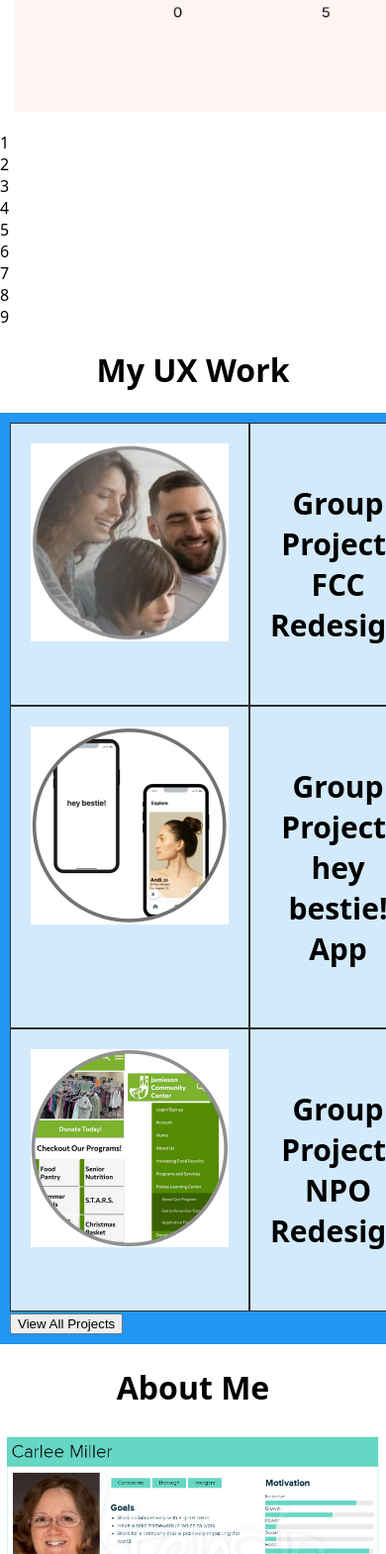
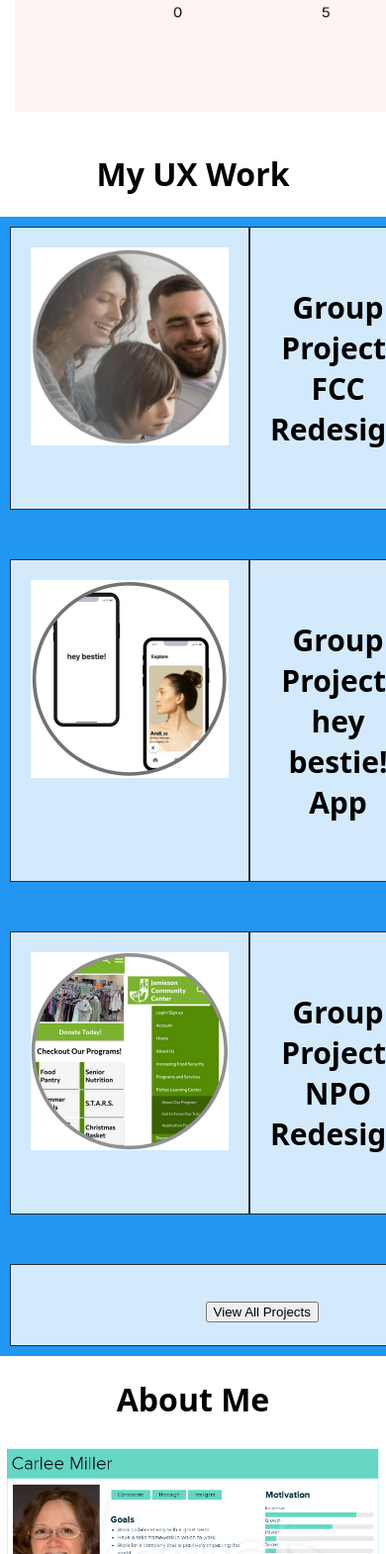
Before and after one commit to CarleeMarie/UX-UI-Portfolio, a plain HTML site: page index.html in a window 390 px wide. Shown: the part 2598-4168 px from the top of the page at 99% size. Drawn offline with Linux system fonts and the light colour scheme.

Commit message:
more grid

```diff
--- a/css/style.css
+++ b/css/style.css
@@ -13,7 +13,6 @@ body {
 
 .nav ul {
     display: inline-block;
-    background: #eb4095;
     list-style-type: none;
     margin: 0;
     padding: 5px;
@@ -41,11 +40,13 @@ body {
 .myWork h1 {
     text-align: center;
 }
+/* begin grid */
 .workGrid {
     display: grid;
     grid-template-columns: auto auto auto;
     background-color: #2196F3;
     padding: 10px;
+    row-gap: 50px;
   }
   .item1 {
     background-color: rgba(255, 255, 255, 0.8);
@@ -110,8 +111,16 @@ body {
     font-size: 30px;
     text-align: center;
   }
-
-
+  .item4 {
+    background-color: rgba(255, 255, 255, 0.8);
+    border: 1px solid rgba(0, 0, 0, 0.8);
+    padding: 20px;
+    font-size: 30px;
+    text-align: center;
+    grid-column-start: 1;
+    grid-column-end: 4;
+  }
+/* end grid */
 .AboutMe h1 {
     text-align: center;
 }
@@ -143,25 +152,11 @@ footer li {
         margin: 0 auto;
         padding: 15px;
     }
-    #workGrid {
-        margin: 10vh 23vw;
-        height: 80vh;
-        width: 54vh;
+    .workGrid {
         display: grid;
-        grid-template-columns: 1fr;
-        grid-template-rows: repeat(9, 1fr);
-        grid-template-areas:
-        "photo1"
-        "summary1"
-        "button1"
-        "button2"
-        "summary2"
-        "photo2"
-        "photo3"
-        "summary3"
-        "button3"
-        "seeAll"
-        ;
+        grid-template-columns: auto;
+        background-color: #2196F3;
+        padding: 10px;
     }
 }
 
--- a/index.html
+++ b/index.html
@@ -73,17 +73,6 @@
       </div>
     </div>
     <!-- My Work Section Constructed using CSS Grid -->
-    <div class="grid-container">
-      <div class="grid-item">1</div>
-      <div class="grid-item">2</div>
-      <div class="grid-item">3</div>
-      <div class="grid-item">4</div>
-      <div class="grid-item">5</div>
-      <div class="grid-item">6</div>
-      <div class="grid-item">7</div>
-      <div class="grid-item">8</div>
-      <div class="grid-item">9</div>
-    </div>
     <div class="myWork">
       <h1>My UX Work</h1>
       <div class="workGrid">
@@ -134,7 +123,6 @@
         <img src="images/CMUserPersona.png">
       </div>
     </div>
-
     <!--footer-->
     <footer>
       <ul>
```
